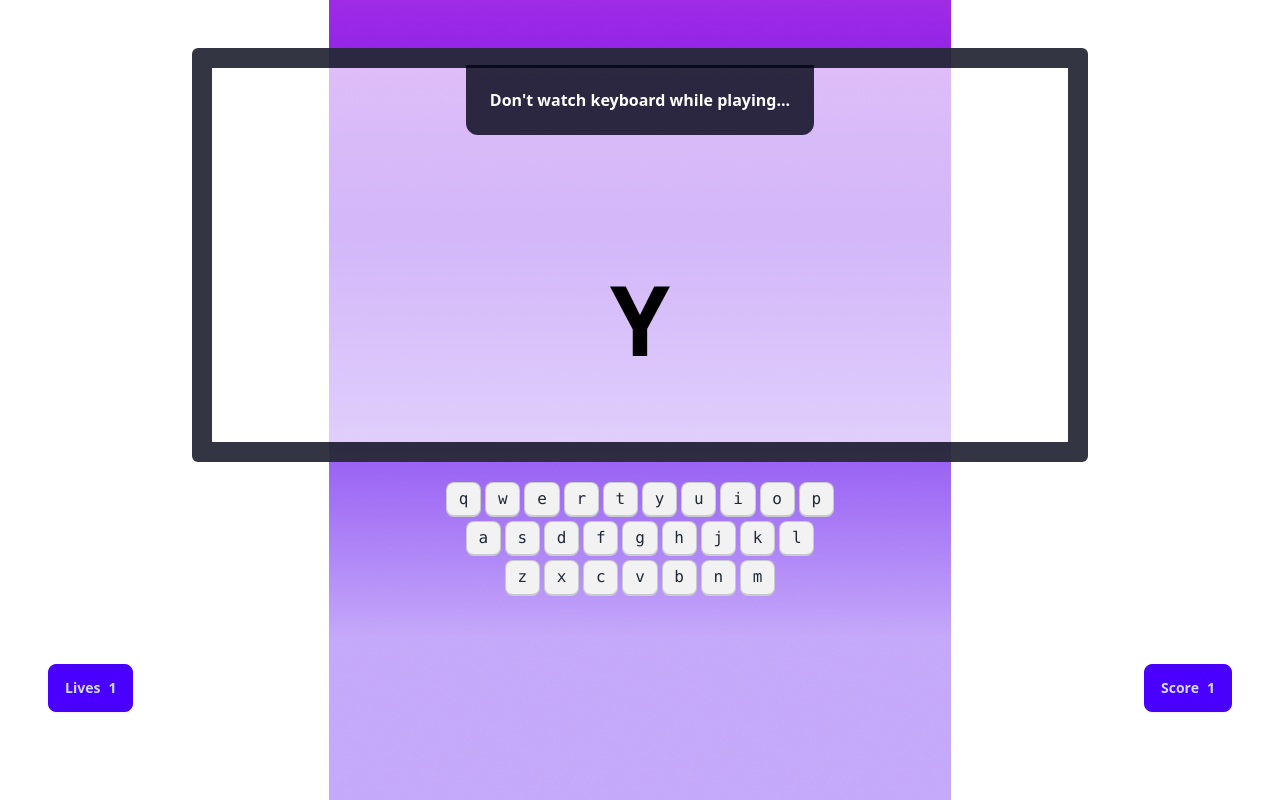
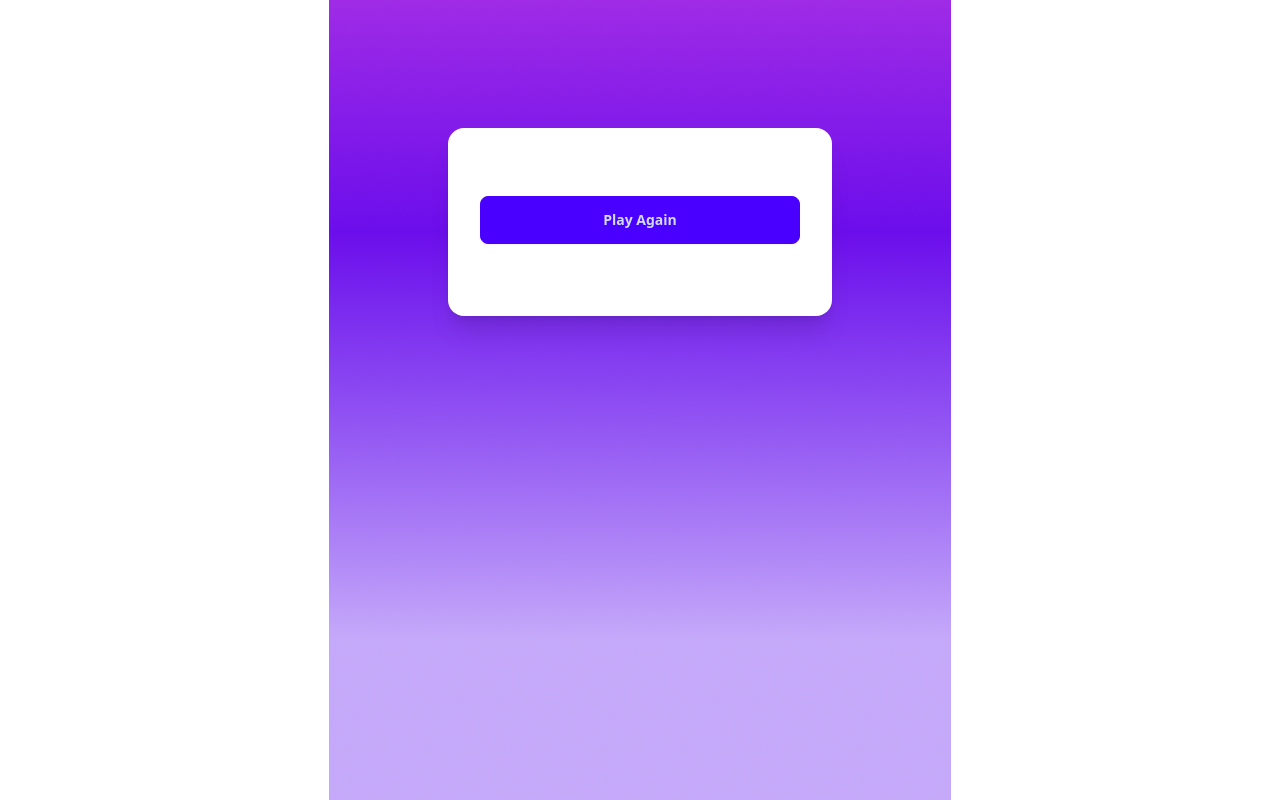
Before and after one commit to Muhammad-Abrar2010/typingGame, a plain HTML site: page index.html in a window 1280 px wide. Drawn offline with nearby package versions, Linux system fonts and the light colour scheme.

Commit message:
added play-again

```diff
--- a/index.html
+++ b/index.html
@@ -8,7 +8,7 @@
   <body>
     <main>
       <div
-        class="min-h-screen bg-no-repeat bg-center bg-[url(images/background.png)] h-full"
+        class="min-h-screen bg-no-repeat bg-center bg-[url(images/background.png)]"
       >
         <!-- Play Now -->
         <div class="flex flex-col justify-center py-[250px] hidden">
@@ -21,13 +21,24 @@
           </button>
         </div>
         <!-- Main Game -->
-        <div class="flex flex-col py-12 ">
-
+        <div class="flex flex-col py-12 hidden">
           <div
             class="artboard artboard-horizontal phone-5 bg-[#ffffffb3] rounded-md border-solid border-[20px] border-[#010313cc] place-self-center"
           >
-         <div class="flex justify-center m-5"> <p><span class="text-white font-semibold rounded-b-xl bg-[#010313cc] p-6">Don't watch keyboard  while playing...</span></p></div>
-            <div class="flex justify-center h-full items-center"><span class="text-8xl text-center font-bold text-black justify-center py-[100px]">Y</span></div>
+            <div class="flex justify-center m-5">
+              <p>
+                <span
+                  class="text-white font-semibold rounded-b-xl bg-[#010313cc] p-6"
+                  >Don't watch keyboard while playing...</span
+                >
+              </p>
+            </div>
+            <div class="flex justify-center h-full items-center">
+              <span
+                class="text-8xl text-center font-bold text-black justify-center py-[100px]"
+                >Y</span
+              >
+            </div>
           </div>
           <div class="py-4">
             <div class="flex justify-center gap-1 my-1 w-full">
@@ -63,16 +74,23 @@
               <kbd class="kbd"><span id="m">m</span></kbd>
             </div>
           </div>
-        </div>
-        <div class="flex justify-between px-12 py-[-16px]">
-          <button class="btn btn-primary">Lives<span>1</span></button>
-          <button class="btn btn-primary">Score<span>1</span></button>
-
-
+          <div class="flex justify-between px-12 py-[-16px]">
+            <button class="btn btn-primary">Lives<span>1</span></button>
+            <button class="btn btn-primary">Score<span>1</span></button>
+          </div>
         </div>
 
         <!-- Game Over -->
-        <div></div>
+        <div class="flex justify-center items-center h-full py-[10%]"><div class="card w-96 bg-base-100 shadow-xl text-white">
+          <div class="card-body">
+            <h2 class="card-title"><span>Score 14</span></h2>
+            <button class="btn btn-primary">Play Again</button>
+            <p>Practice will make you Pro</p>
+            <div class="card-actions justify-end">
+
+            </div>
+          </div>
+        </div></div>
       </div>
     </main>
     <link
```
